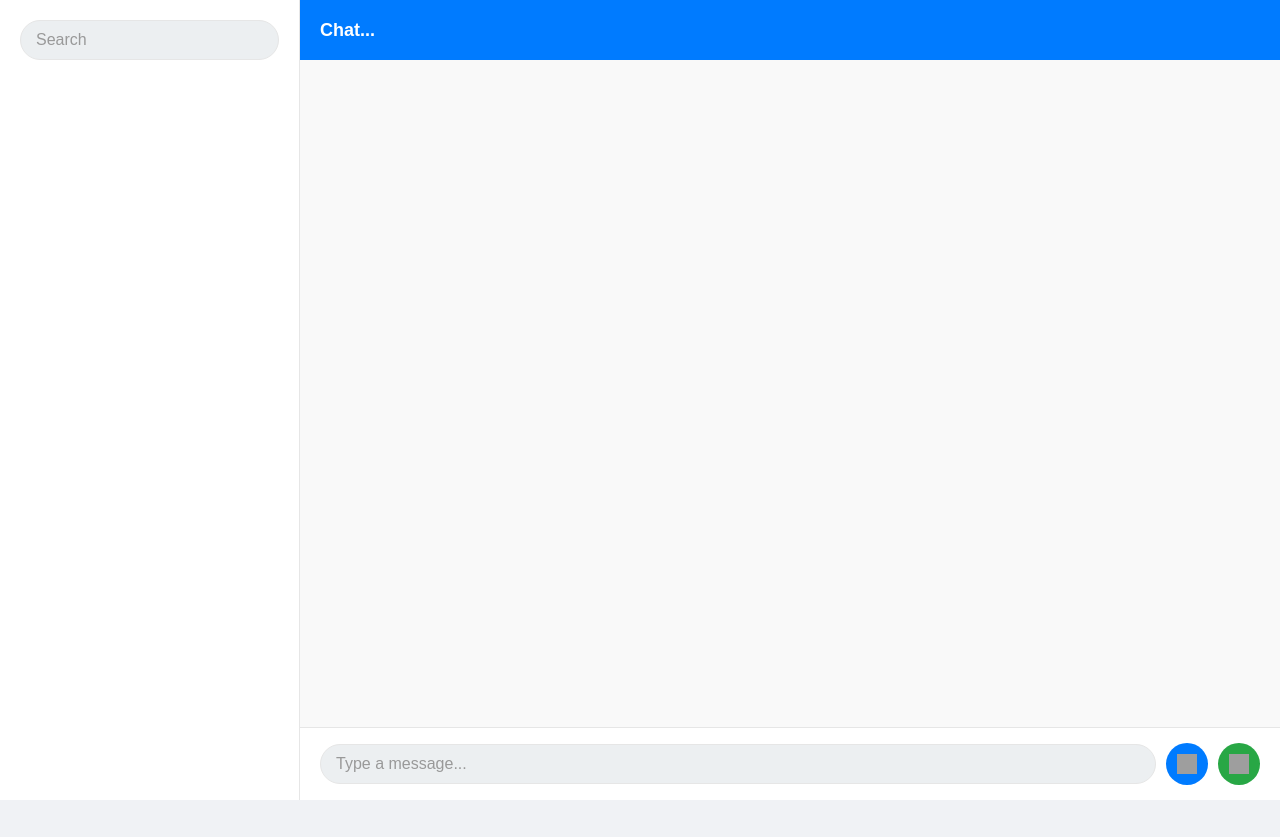
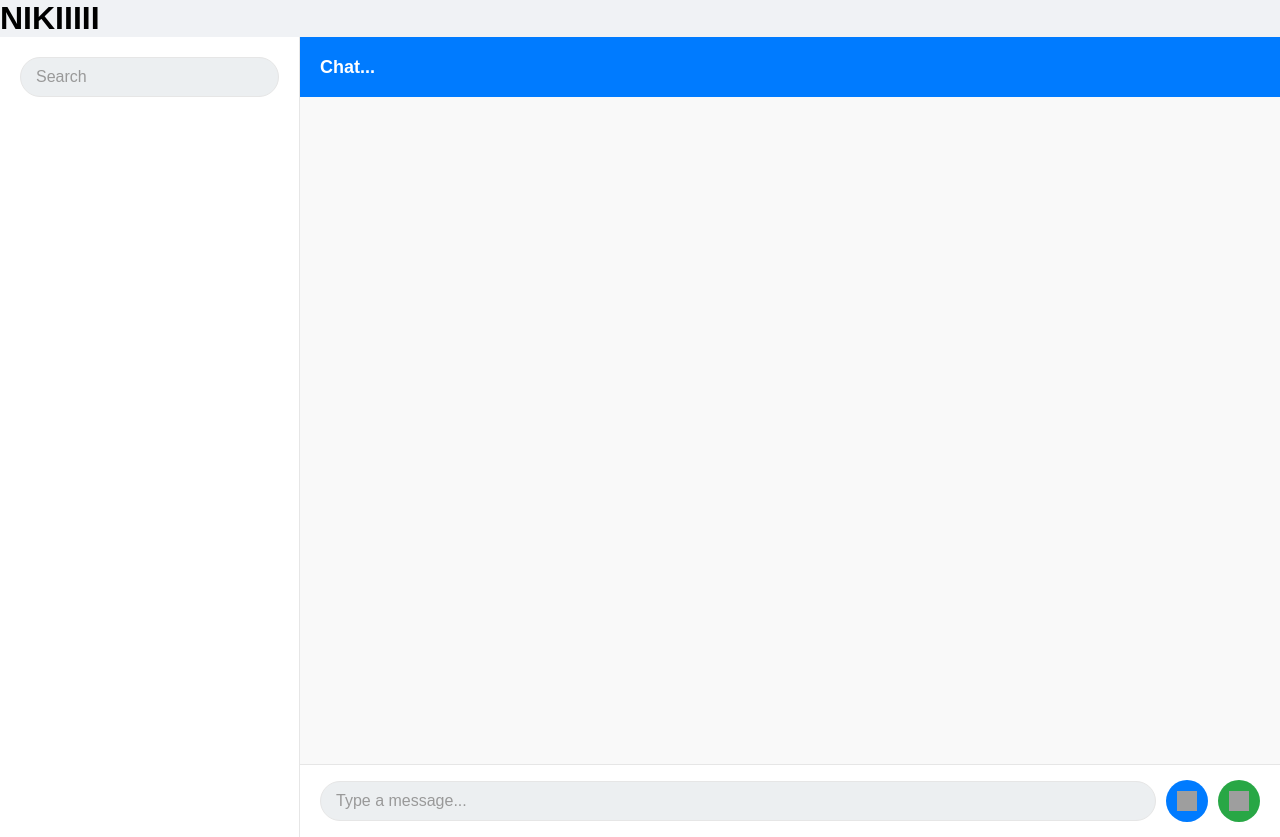
Before and after one commit to danailov1/ZyloChat, a plain HTML site: page chat.html in a window 1280 px wide. Before the commit the page ends 800 px from the top, so only its background shows below. Drawn offline with Linux system fonts and the light colour scheme; no server answers; grey boxes are pictures that could not be loaded.

Commit message:
Updated files

```diff
--- a/chat.html
+++ b/chat.html
@@ -8,6 +8,8 @@
     <title>ZyloChat</title>
 </head>
 <body>
+
+    <h1>NIKIIIII</h1>
     <div class="chat-container">
         <div class="chat-sidebar">
             <input type="text" id="search-bar" placeholder="Search">
```
